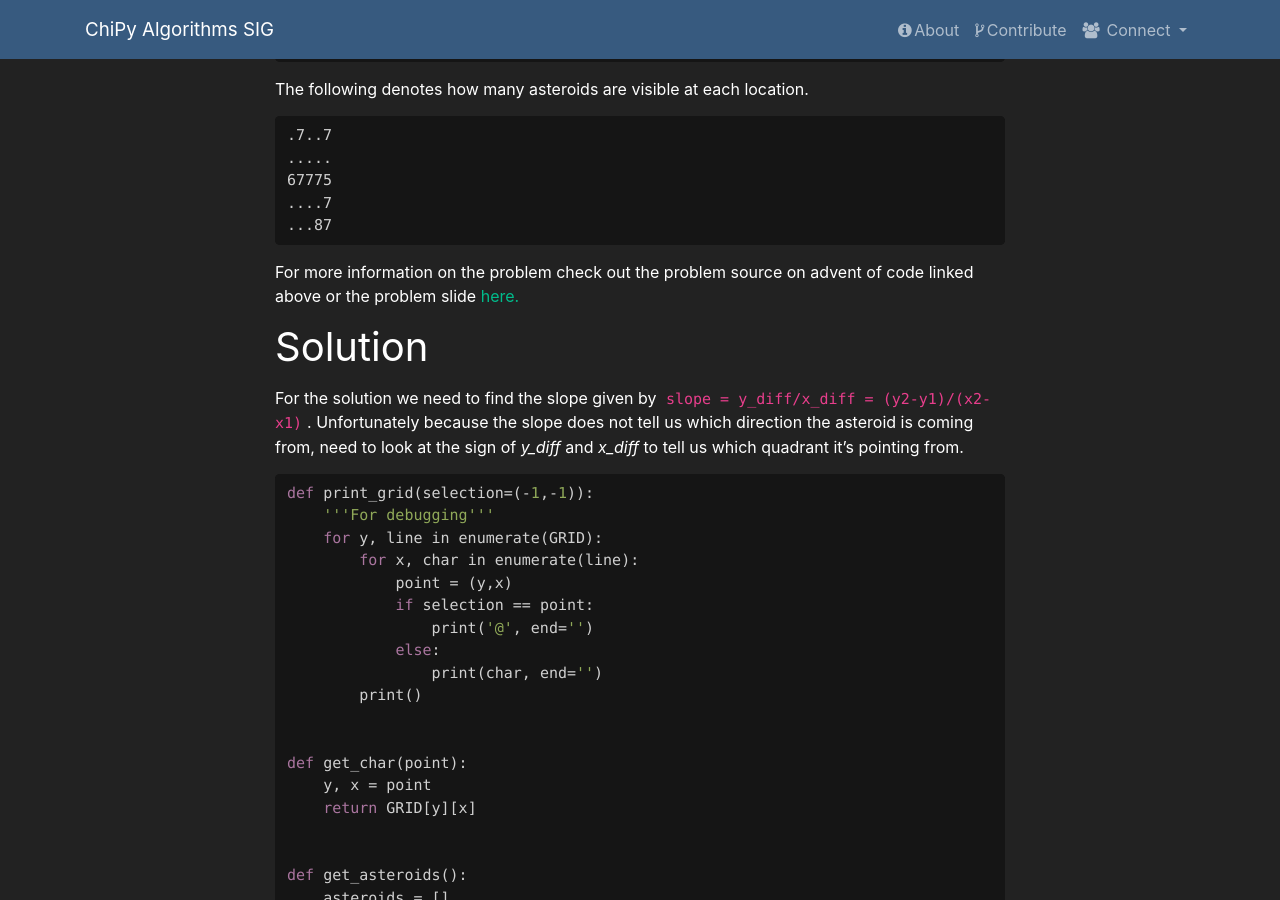
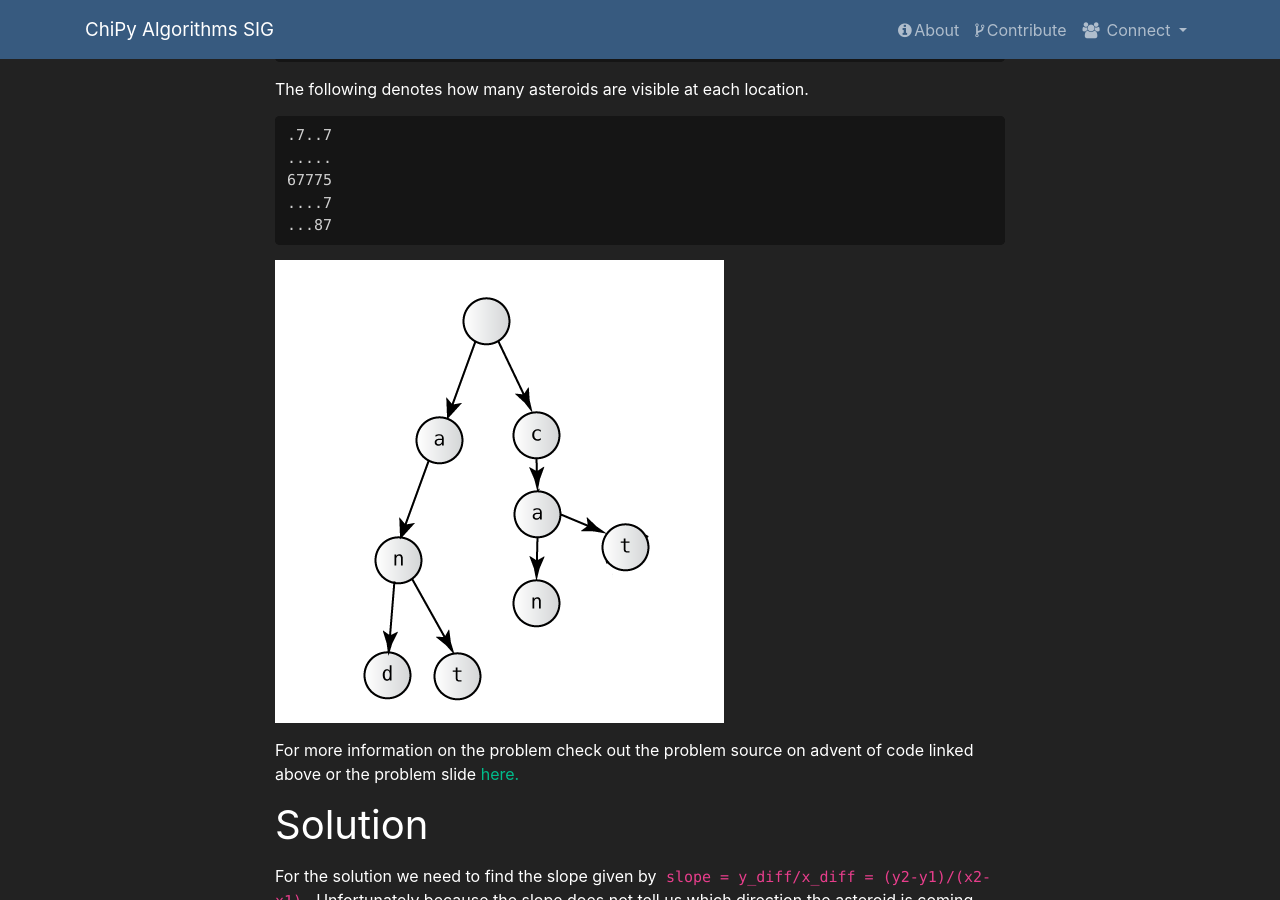
Before and after one commit to chicagopython/algosig, a Jekyll site: the page built from _posts/2020-02-06-asteroids-in-sight.md, in a window 1280 px wide and 900 px high, scrolled down 672 px. Built offline with Jekyll 4.4.1, drawn with Linux system fonts in a browser that asks for light colours; nearby versions of some CDN libraries; our own code applies the rules of GitHub Pages for plain Markdown files.

Commit message:
Update 2020-02-06-asteroids-in-sight.md

````diff
--- a/_posts/2020-02-06-asteroids-in-sight.md
+++ b/_posts/2020-02-06-asteroids-in-sight.md
@@ -38,6 +38,8 @@ The following denotes how many asteroids are visible at each location.
 ....7
 ...87
 ```
+
+![image tooltip here](/assets/img/trie.png)
 
 For more information on the problem check out the problem source on advent of code linked above or the problem slide [here.](https://docs.google.com/presentation/d/1FhnQGN0AzcDZL7ZaSnnj-PCvJYLDAOhQ-v7GphZzZnc/edit#slide=id.g61f898af63_0_0)
 
````
